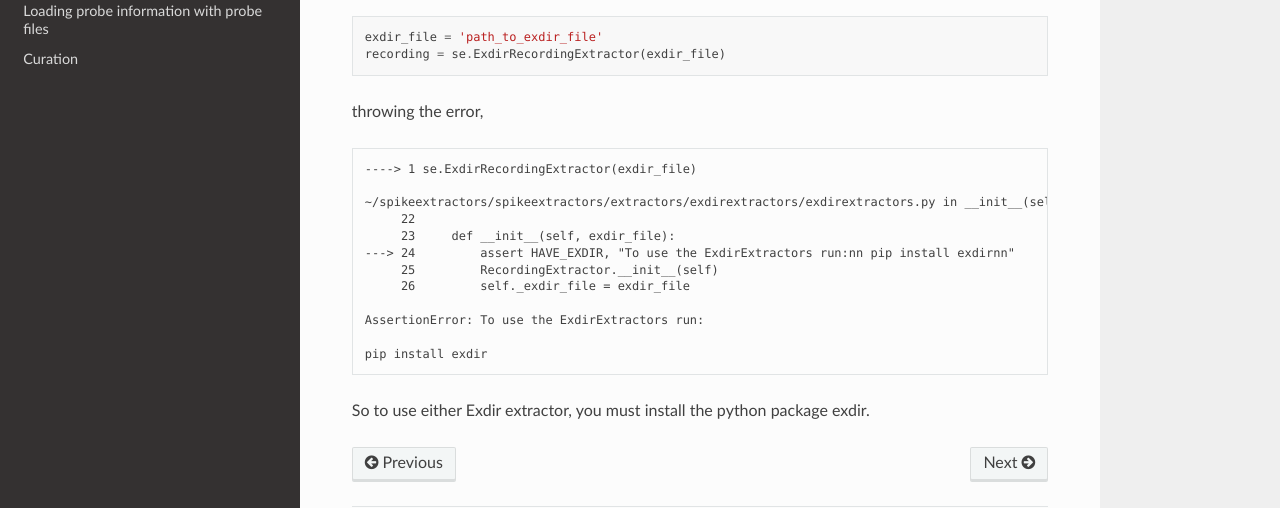
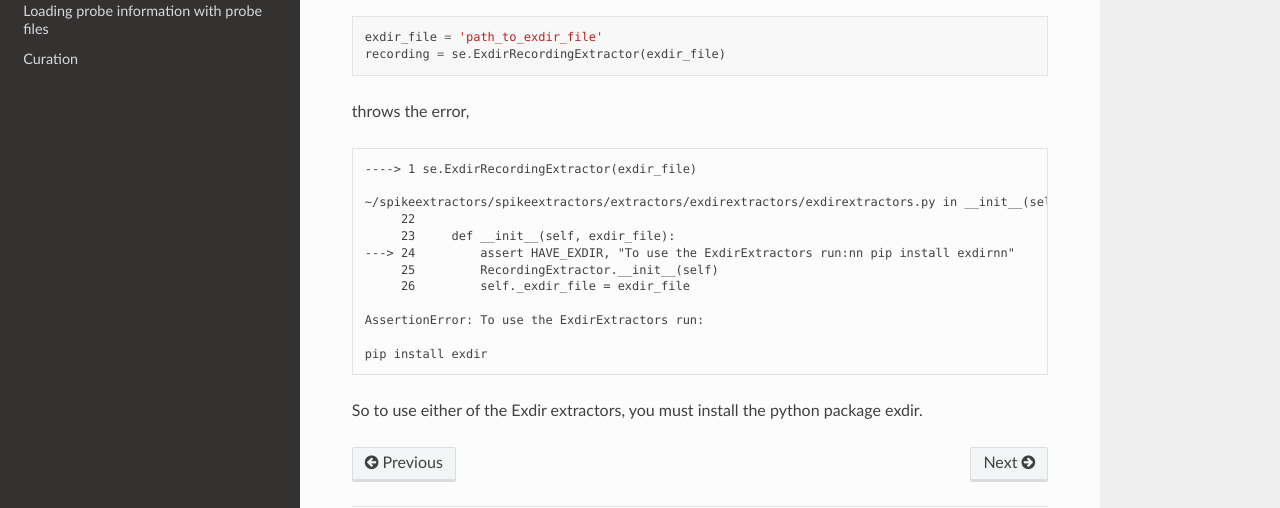
Before and after one commit to SpikeInterface/spikeextractors, a Sphinx documentation site: the page built from docs/available_extractors.rst, in a window 1280 px wide and 900 px high, scrolled down 1498 px. Shown: the part 288-796 px from the top of the window. Built offline with Sphinx 7.4.7 and the Read the Docs theme 2.0.0, drawn with Linux system fonts in a browser that asks for light colours.

Commit message:
Update available_extractors.rst

```diff
--- a/docs/available_extractors.rst
+++ b/docs/available_extractors.rst
@@ -77,7 +77,7 @@ When trying to use an extractor that has not been installed in your environment,
   exdir_file = 'path_to_exdir_file'
   recording = se.ExdirRecordingExtractor(exdir_file)
 
-throwing the error,
+throws the error,
 
 .. parsed-literal::
   ----> 1 se.ExdirRecordingExtractor(exdir_file)
@@ -93,4 +93,4 @@ throwing the error,
 
   pip install exdir
 
-So to use either Exdir extractor, you must install the python package exdir.
+So to use either of the Exdir extractors, you must install the python package exdir.
```
